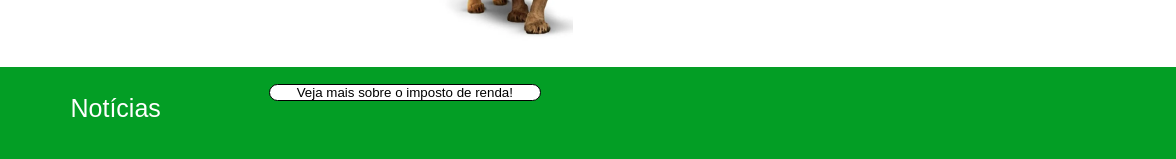
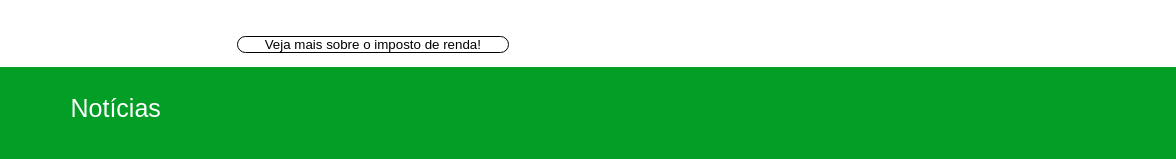
Before and after one commit to theobarcelos/CoinZ, a plain HTML site: page index.html in a window 1280 px wide. Shown: the part 653-812 px from the top of the page, 104-1280 px from the left. Drawn offline with Linux system fonts and the light colour scheme; a web font is replaced by a local one.

Commit message:
att
ajeitando a seçao imposto de renda até ficar razoavelmente boa no celular

```diff
--- a/index.css
+++ b/index.css
@@ -171,7 +171,7 @@ main{
     display: flex;
     position: relative;
     justify-content: center;
-    top: 23rem;
+    top: 20rem;
     right: 18.7rem;
 }
 
@@ -216,7 +216,7 @@ main{
     transition: background-color 0.5s ease, color 0.5s ease, transform 0.5s ease;
     width: 17rem;
     position: relative;
-    right: 19rem;
+    right: 21rem;
     top: 18rem
 }
 
```
